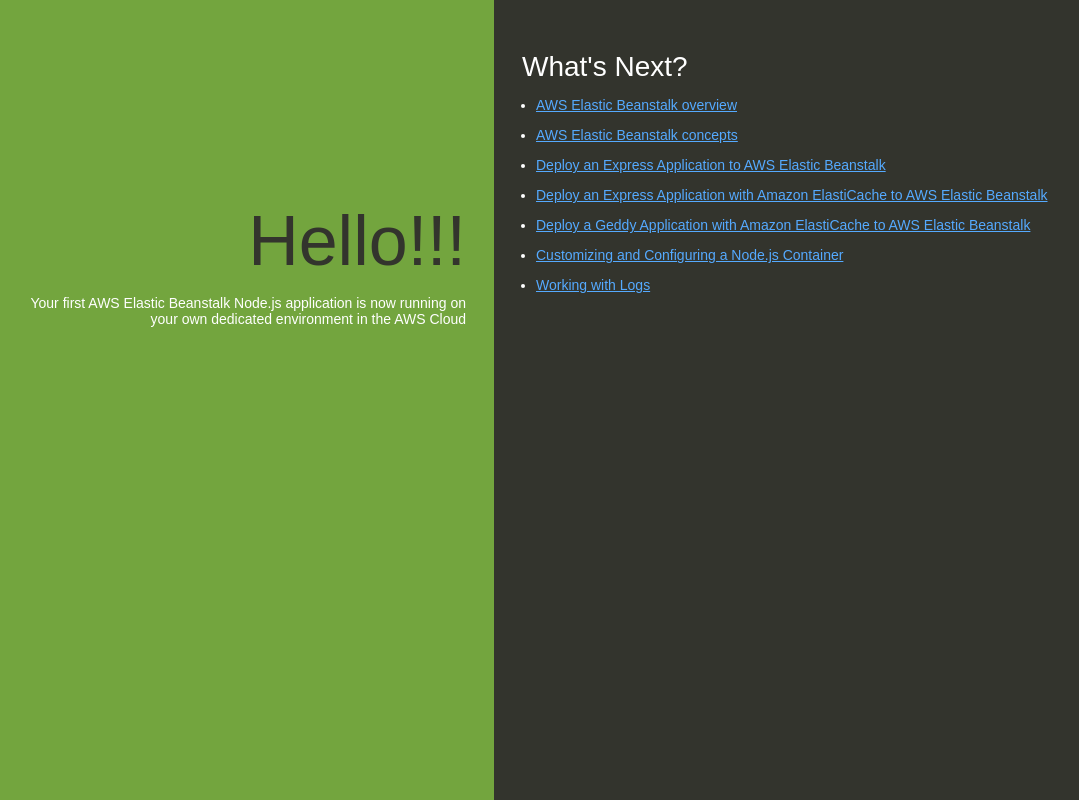
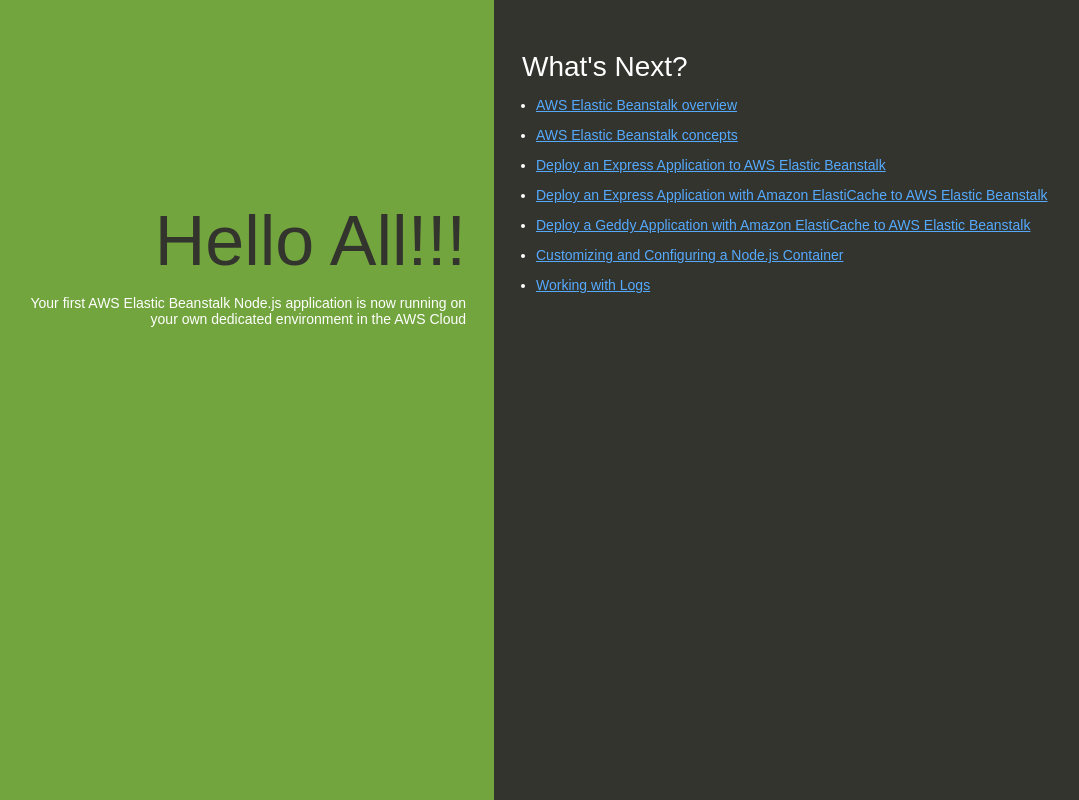
Before and after one commit to sugumarr26/pipeline, a website: page index.html in a window 1280 px wide. Shown: the whole page, without its empty margins (146-1225 px from the left). Drawn offline with Linux system fonts and the light colour scheme.

Commit message:
Update index.html

```diff
--- a/index.html
+++ b/index.html
@@ -74,7 +74,7 @@
   </head>
   <body>
     <div class="textColumn">
-      <h1>Hello!!!</h1>
+      <h1>Hello All!!!</h1>
       <p>Your first AWS Elastic Beanstalk Node.js application is now running on your own dedicated environment in the AWS Cloud</p>
     </div>
     <div class="linksColumn">
```
